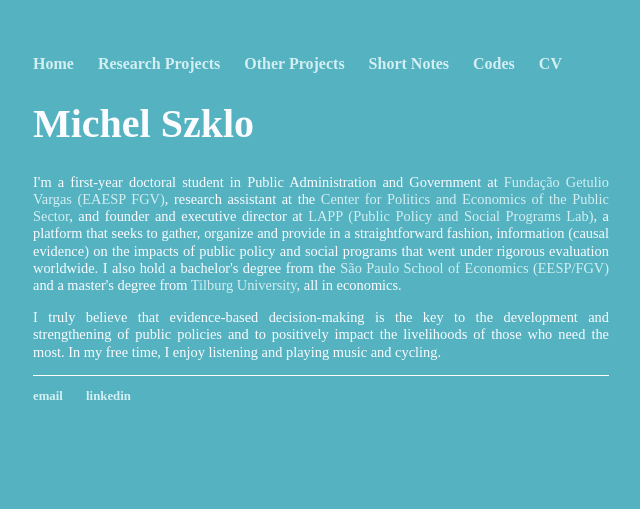
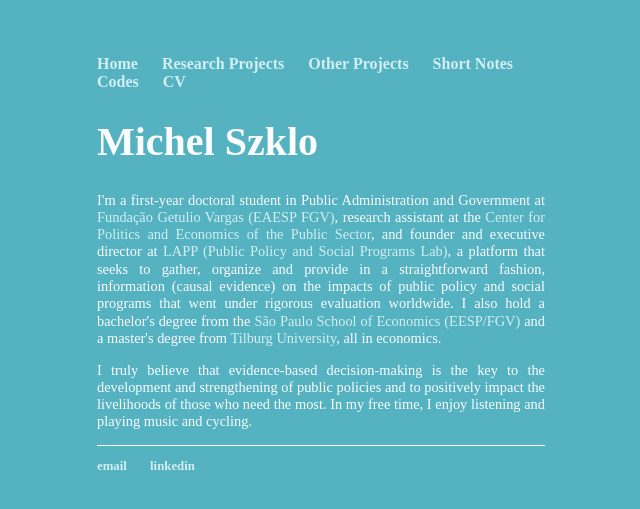
Before and after one commit to michelszklo/michelszklo.github.io, a Jekyll site: the page built from index.html, in a window 1280 px wide. Shown: the top 509 px of the page, without its empty margins (319-959 px from the left). Built offline with Jekyll 4.4.1, drawn with Linux system fonts in a browser that asks for light colours.

Commit message:
Update main.css

```diff
--- a/css/main.css
+++ b/css/main.css
@@ -1,6 +1,6 @@
 body {
     margin: 55px auto;
-    width: 45%;
+    width: 35%;
     background-color: #54b2c1;
 }
 nav ul, footer ul {
```
